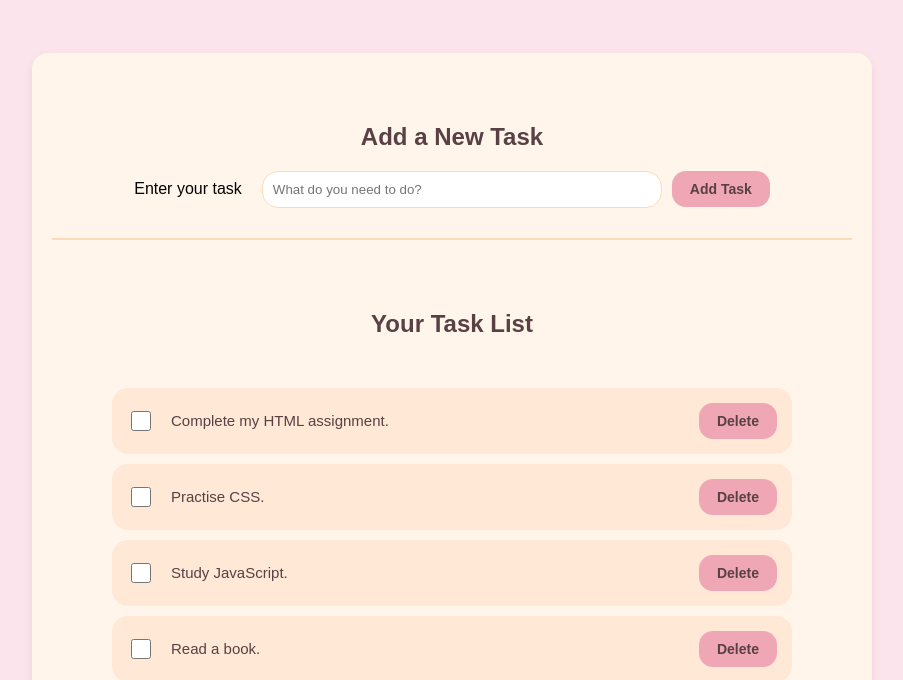
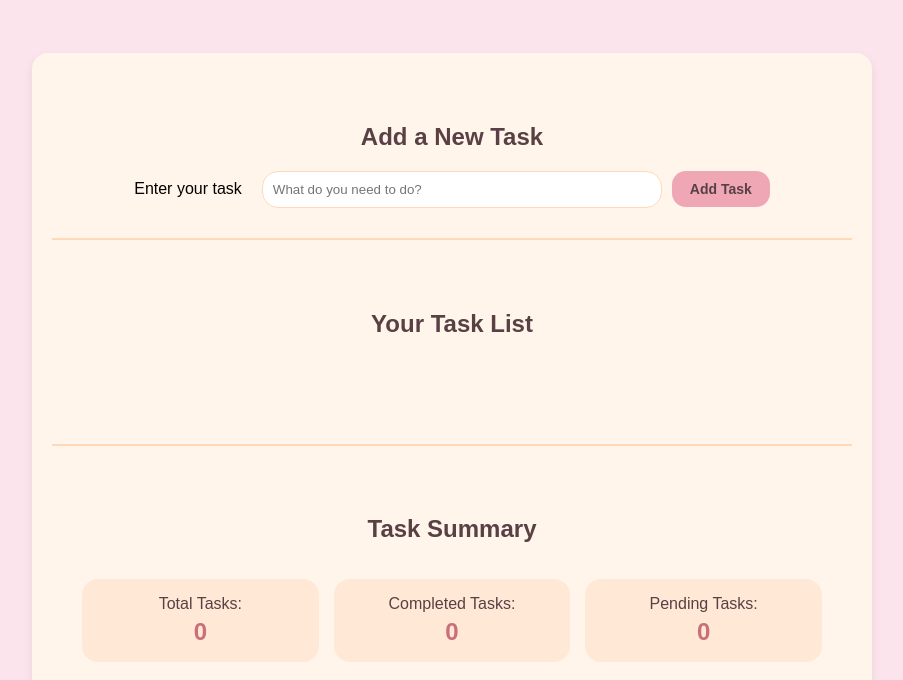
Before and after one commit to priscillaonyinyedev/Simple-To-Do-list, a plain HTML site: page index.html in a window 1280 px wide. Shown: the part 121-801 px from the top of the page, without its empty margins (188-1091 px from the left). Drawn offline with Linux system fonts and the light colour scheme.

Commit message:
Changes to the html

```diff
--- a/index.html
+++ b/index.html
@@ -7,8 +7,10 @@
     <title>My To-Do List</title>
     <link rel="stylesheet" href="style.css">
 </head>
+
 <body>
 
+    <!-- Header Section -->
     <header>
         <div>
             <h1>My To-Do List</h1>
@@ -23,7 +25,9 @@
             <h2>Add a New Task</h2>
 
             <div class="add-task">
+
                 <label for="task">Enter your task</label>
+
                 <br>
 
                 <input
@@ -35,6 +39,7 @@
                 <button type="button" id="addTaskBtn">
                     Add Task
                 </button>
+
             </div>
         </section>
 
@@ -42,53 +47,10 @@
         <section>
             <h2>Your Task List</h2>
 
+            <!-- Tasks will be added here using JavaScript -->
             <ul id="taskList">
+            </ul>
 
-                <li>
-                    <div>
-                        <input type="checkbox" id="task1">
-                        <label for="task1">
-                            Complete my HTML assignment.
-                        </label>
-                    </div>
-
-                    <button type="button">Delete</button>
-                </li>
-
-                <li>
-                    <div>
-                        <input type="checkbox" id="task2">
-                        <label for="task2">
-                            Practise CSS.
-                        </label>
-                    </div>
-
-                    <button type="button">Delete</button>
-                </li>
-
-                <li>
-                    <div>
-                        <input type="checkbox" id="task3">
-                        <label for="task3">
-                            Study JavaScript.
-                        </label>
-                    </div>
-
-                    <button type="button">Delete</button>
-                </li>
-
-                <li>
-                    <div>
-                        <input type="checkbox" id="task4">
-                        <label for="task4">
-                            Read a book.
-                        </label>
-                    </div>
-
-                    <button type="button">Delete</button>
-                </li>
-
-            </ul>
         </section>
 
         <!-- Task Summary Section -->
@@ -99,7 +61,7 @@
 
                 <p>
                     Total Tasks:
-                    <strong id="totalTasks">4</strong>
+                    <strong id="totalTasks">0</strong>
                 </p>
 
                 <p>
@@ -109,7 +71,7 @@
 
                 <p>
                     Pending Tasks:
-                    <strong id="pendingTasks">4</strong>
+                    <strong id="pendingTasks">0</strong>
                 </p>
 
             </div>
@@ -117,10 +79,12 @@
 
     </main>
 
+    <!-- Footer Section -->
     <footer>
         Made with love by Priscilla
     </footer>
 
+    <!-- JavaScript File -->
     <script src="script.js"></script>
 
 </body>
```
